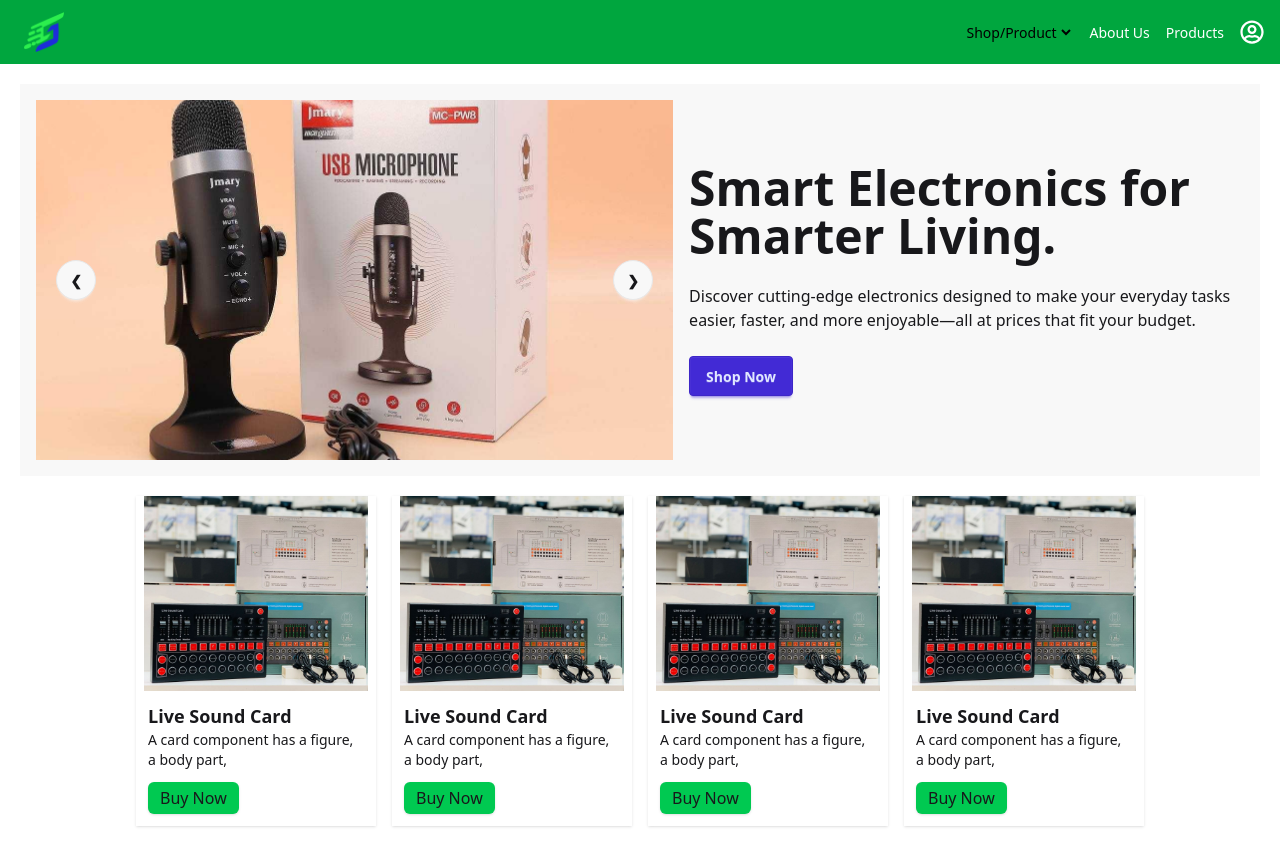
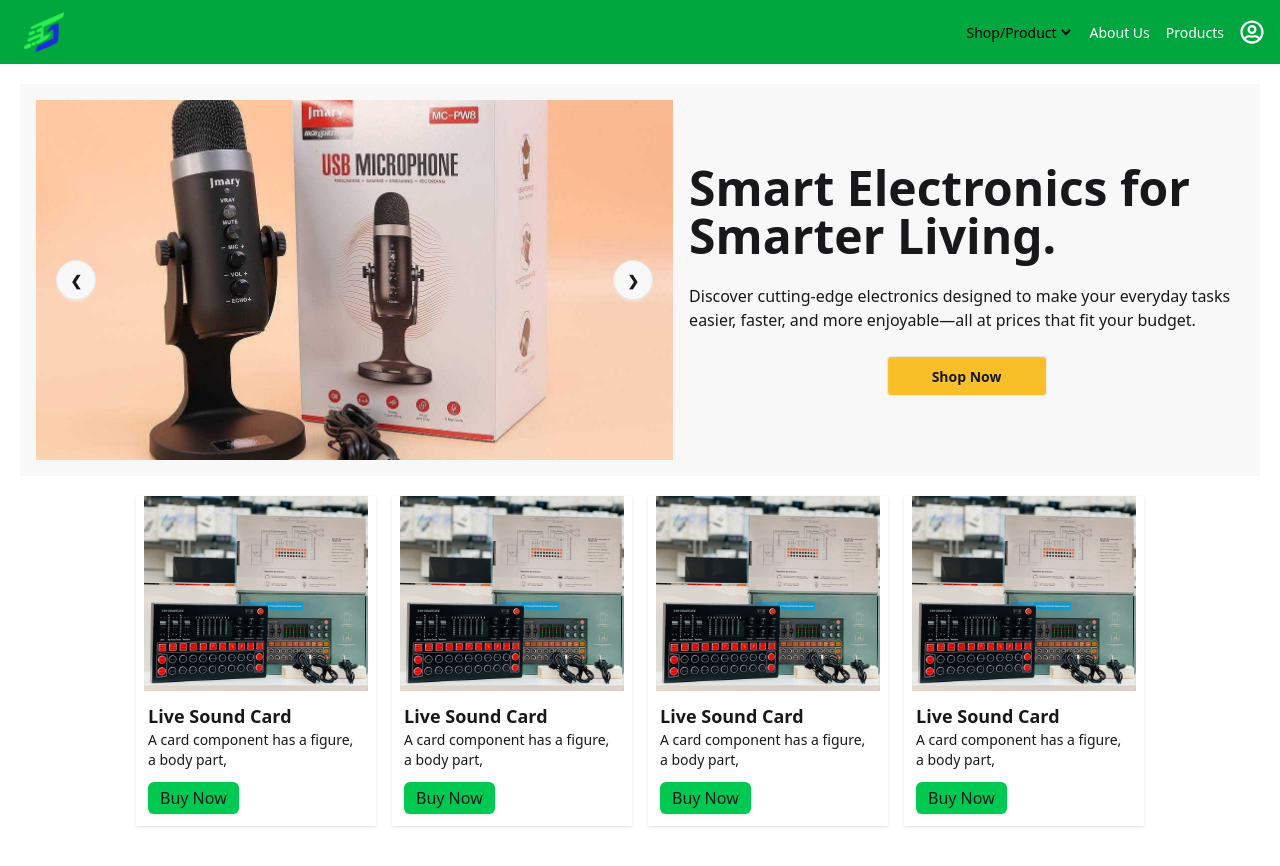
Before and after one commit to iceyben/smartDot, a Next.js app: page / in a window 1280 px wide. Shown: the top 866 px of the page. Built offline with nearby package versions, Linux system fonts and the light colour scheme.

Commit message:
made some changes

```diff
--- a/app/components/Hero.tsx
+++ b/app/components/Hero.tsx
@@ -15,9 +15,7 @@ const Hero = () => {
             tasks easier, faster, and more enjoyable—all at prices that fit your
             budget.
           </p>
-          <button className="btn btn-primary">
-            Shop Now
-          </button>
+          <button className="btn bg-[#f9bf29] w-40 flex m-auto">Shop Now</button>
         </div>
       </div>
     </div>
```
